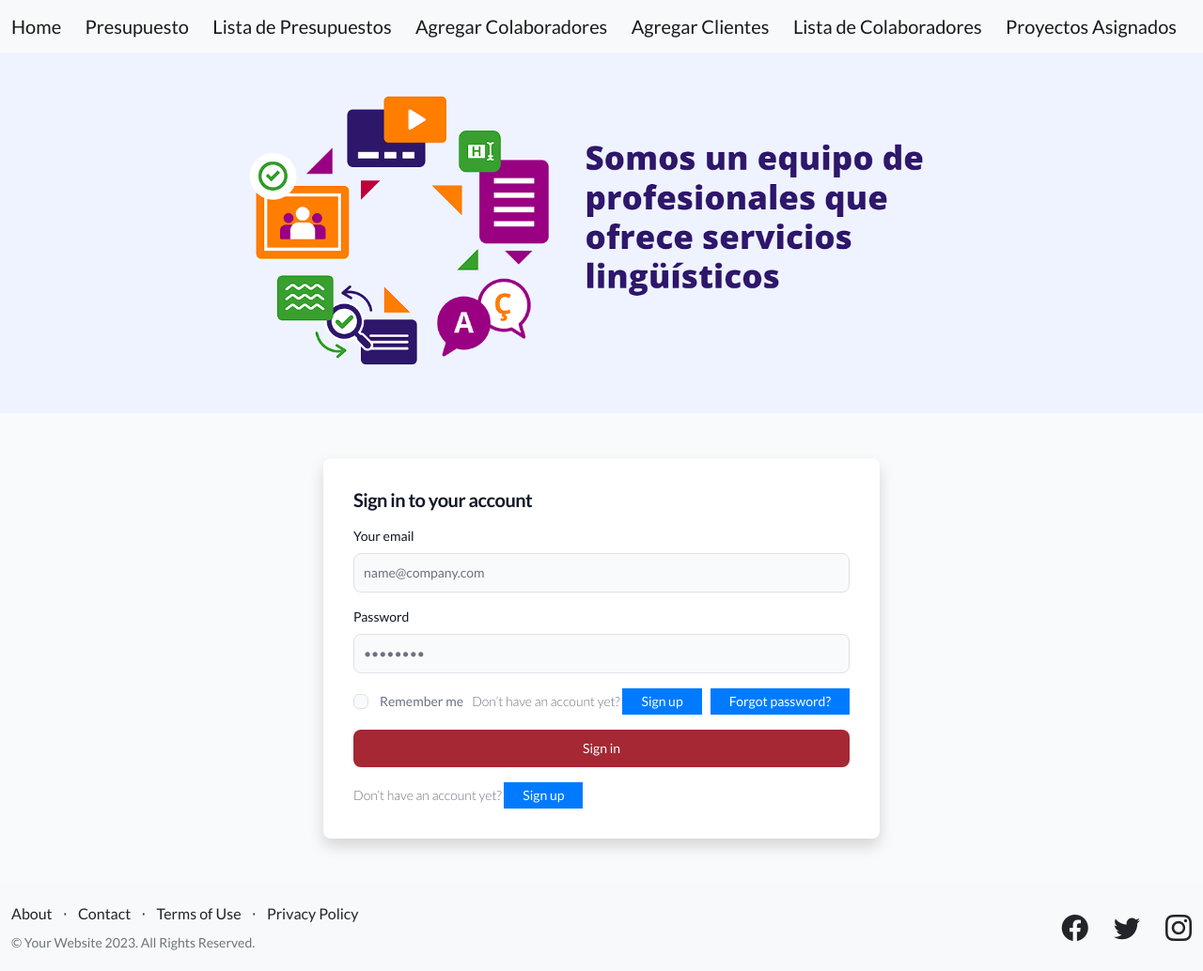
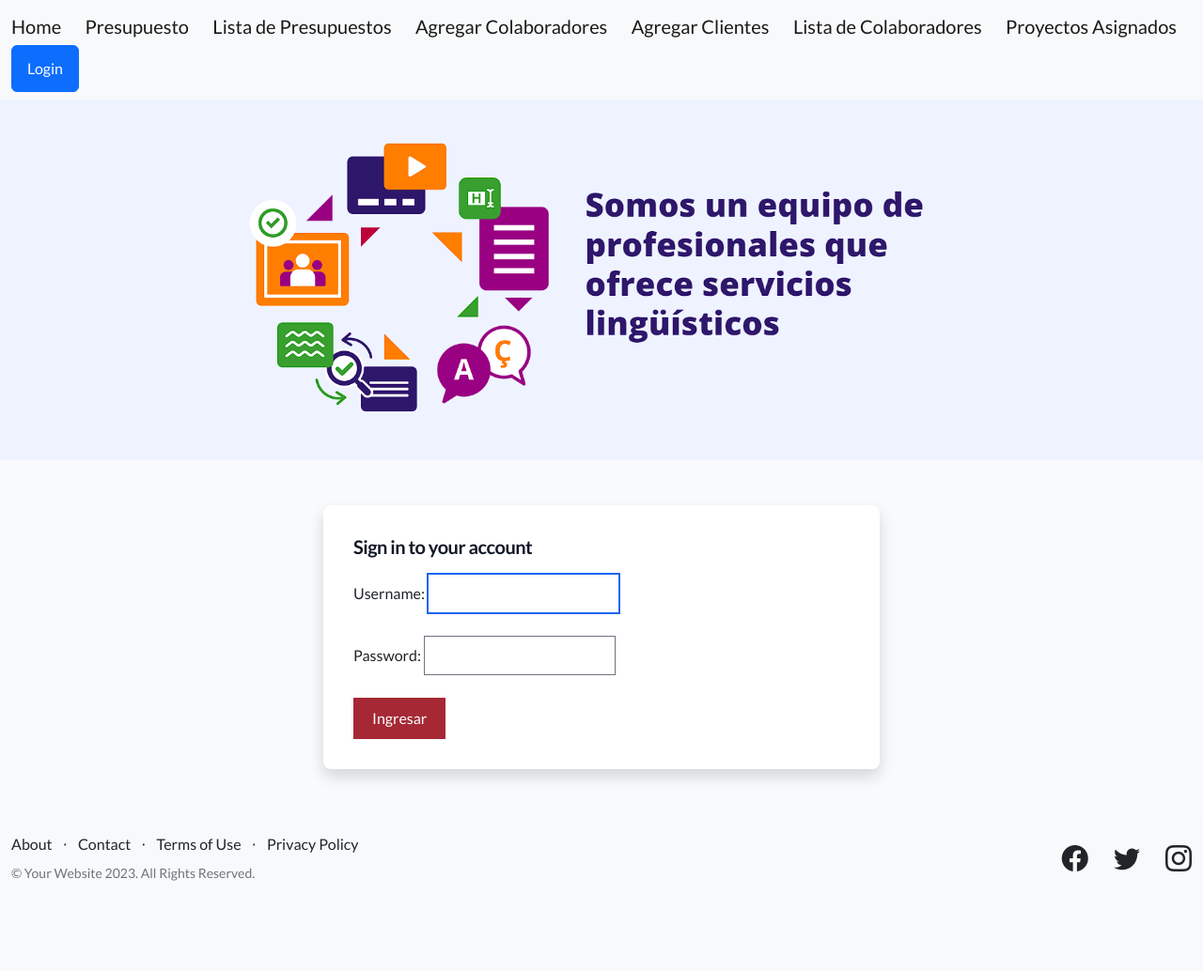
Before and after one commit to VarelaCristianFacundo/proyectofinal-python, a Django app: page /app/login/ in a window 1280 px wide. Shown: the whole page at 94% size. After the commit the page ends 938 px from the top, so only its background shows below. Run offline with Django 4.2, Linux system fonts and the light colour scheme; some libraries are stand-ins or nearby versions.

Commit message:
agrego login

```diff
--- a/app/templates/home.html
+++ b/app/templates/home.html
@@ -52,7 +52,7 @@
       </div>
     </header>
 
-    {% block contenidoQueCambia %} {% endblock contenidoQueCambia %}
+    {% block contenidoQueCambia %} {{mensaje}} {% endblock contenidoQueCambia %}
 
     <!-- Footer-->
     <footer class="footer bg-light">
--- a/app/templates/login.html
+++ b/app/templates/login.html
@@ -13,82 +13,21 @@
         >
           Sign in to your account
         </h1>
-        <form class="space-y-4 md:space-y-6" action="#">
-          <div>
-            <label
-              for="email"
-              class="block mb-2 text-sm font-medium text-gray-900 dark:text-white"
-              >Your email</label
+        <form action="{% url 'Login' %}" method="post">
+          {% csrf_token %}
+          <div class="mb-4">
+            <label for="{{ miFormulario.username.id_for_label }}"
+              >Username:</label
             >
-            <input
-              type="email"
-              name="email"
-              id="email"
-              class="bg-gray-50 border border-gray-300 text-gray-900 sm:text-sm rounded-lg focus:ring-primary-600 focus:border-primary-600 block w-full p-2.5 dark:bg-gray-700 dark:border-gray-600 dark:placeholder-gray-400 dark:text-white dark:focus:ring-blue-500 dark:focus:border-blue-500"
-              placeholder="name@company.com"
-              required=""
-            />
+            {{ miFormulario.username }}
           </div>
-          <div>
-            <label
-              for="password"
-              class="block mb-2 text-sm font-medium text-gray-900 dark:text-white"
-              >Password</label
+          <div class="mb-4">
+            <label for="{{ miFormulario.password.id_for_label }}"
+              >Password:</label
             >
-            <input
-              type="password"
-              name="password"
-              id="password"
-              placeholder="••••••••"
-              class="bg-gray-50 border border-gray-300 text-gray-900 sm:text-sm rounded-lg focus:ring-primary-600 focus:border-primary-600 block w-full p-2.5 dark:bg-gray-700 dark:border-gray-600 dark:placeholder-gray-400 dark:text-white dark:focus:ring-blue-500 dark:focus:border-blue-500"
-              required=""
-            />
+            {{ miFormulario.password }}
           </div>
-          <div class="flex items-center justify-between">
-            <div class="flex items-start">
-              <div class="flex items-center h-5">
-                <input
-                  id="remember"
-                  aria-describedby="remember"
-                  type="checkbox"
-                  class="w-4 h-4 border border-gray-300 rounded bg-gray-50 focus:ring-3 focus:ring-primary-300 dark:bg-gray-700 dark:border-gray-600 dark:focus:ring-primary-600 dark:ring-offset-gray-800"
-                  required=""
-                />
-              </div>
-              <div class="ml-3 text-sm">
-                <label for="remember" class="text-gray-500 dark:text-gray-300"
-                  >Remember me</label
-                >
-              </div>
-            </div>
-            <p class="text-sm font-light text-gray-500 dark:text-gray-400">
-              Don’t have an account yet?
-              <a
-                href="{% url 'Signup' %}"
-                class="font-medium text-primary-600 hover:underline dark:text-primary-500"
-                >Sign up</a
-              >
-            </p>
-            <a
-              href="#"
-              class="text-sm font-medium text-primary-600 hover:underline dark:text-primary-500"
-              >Forgot password?</a
-            >
-          </div>
-          <button
-            type="submit"
-            class="w-full text-white bg-primary-600 hover:bg-primary-700 focus:ring-4 focus:outline-none focus:ring-primary-300 font-medium rounded-lg text-sm px-5 py-2.5 text-center dark:bg-primary-600 dark:hover:bg-primary-700 dark:focus:ring-primary-800"
-          >
-            Sign in
-          </button>
-          <p class="text-sm font-light text-gray-500 dark:text-gray-400">
-            Don’t have an account yet?
-            <a
-              href="#"
-              class="font-medium text-primary-600 hover:underline dark:text-primary-500"
-              >Sign up</a
-            >
-          </p>
+          <button type="submit">Ingresar</button>
         </form>
       </div>
     </div>
--- a/app/templates/navbar.html
+++ b/app/templates/navbar.html
@@ -21,6 +21,6 @@
       >Proyectos Asignados</a
     >
 
-    <!-- <a class="btn btn-primary" href="{% url 'Login' %}">Login</a> -->
+    <a class="btn btn-primary" href="{% url 'Login' %}">Login</a>
   </div>
 </nav>
--- a/app/urls.py
+++ b/app/urls.py
@@ -3,7 +3,7 @@ from .views import *
 
 urlpatterns = [
     path("", home, name="Home"),
-    path("login/", login, name="Login"),
+    path("login/", loginView, name="Login"),
     path("signup/", signup_view, name="Signup"),  # Nueva URL para el registro
     path("presupuestoFormulario/", presupuestoFormulario, name="PresupuestoFormulario"),
     path("presupuestos/", listar_presupuestos, name="ListarPresupuestos"),
--- a/app/views.py
+++ b/app/views.py
@@ -8,7 +8,7 @@ from .forms import (
 )
 from .models import Presupuesto, Colaborador, AsignacionPresupuesto
 from django.contrib.auth.forms import AuthenticationForm
-from django.contrib.auth import login as auth_login
+from django.contrib.auth import authenticate, login, logout
 from django.db.models import Subquery
 
 
@@ -19,25 +19,24 @@ def home(req):
     return render(req, "home.html")
 
 
-def login(req):
+def loginView(req):
     if req.method == "POST":
         miFormulario = AuthenticationForm(req, data=req.POST)
 
         if miFormulario.is_valid():
             data = miFormulario.cleaned_data
             usuario = data["username"]
-            usuario.save()
+            psw = data["password"]
+            user = authenticate(username=usuario, password=psw)
 
-            return render(req, "Home.html")
+            if user:
+                login(req, user)
+                return render(req, "Home.html", {"mensaje": f"Bienvenido {usuario}"})
 
+        return render(req, "Home.html", {"mensaje": f"Datos incorrectos"})
     else:
-        miFormulario = ColaboradorFormulario()
-
-    return render(req, "login.html")
-
-
-def presupuesto(req):
-    return render(req, "presupuestoFormulario.html")
+        miFormulario = AuthenticationForm()
+        return render(req, "login.html", {"miFormulario": miFormulario})
 
 
 def signup_view(request):
@@ -45,11 +44,15 @@ def signup_view(request):
         form = SignupForm(request.POST)
         if form.is_valid():
             user = form.save()
-            auth_login(request, user)
+            login(request, user)
             return redirect("Home")
     else:
         form = SignupForm()
     return render(request, "signup.html", {"form": form})
+
+
+def presupuesto(req):
+    return render(req, "presupuestoFormulario.html")
 
 
 def listar_presupuestos(req):
```
Also changed, not shown: db.sqlite3.
